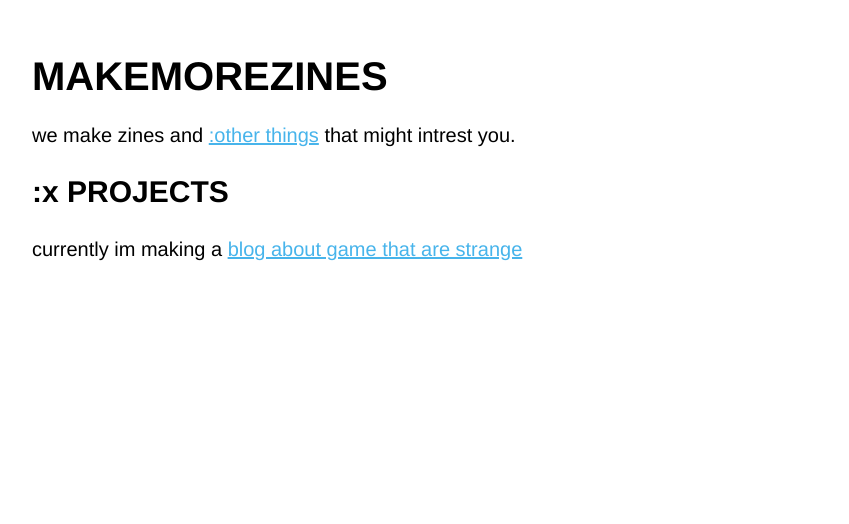
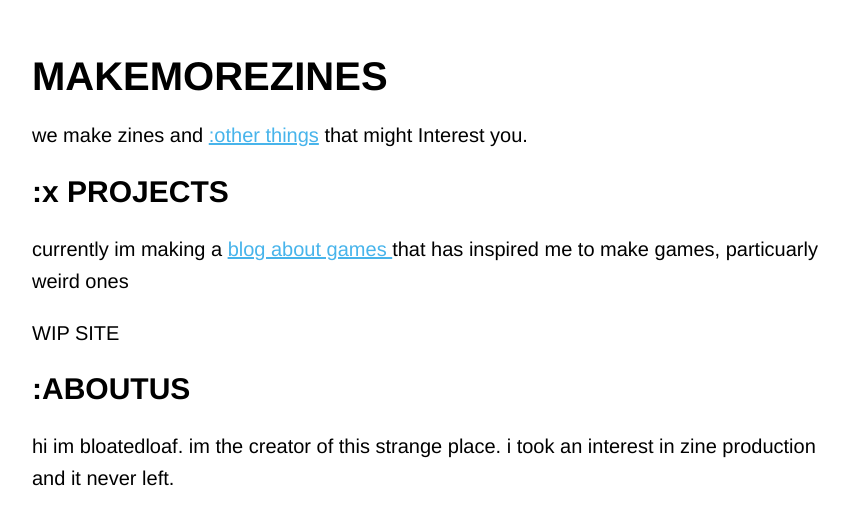
Before and after one commit to BloatedloafYT/MAKEMOREZINES, a plain HTML site: page index.html in a window 1280 px wide. Shown: the whole page, without its empty margins (208-1057 px from the left). Drawn offline with Linux system fonts and the light colour scheme.

Commit message:
Update index.html

```diff
--- a/index.html
+++ b/index.html
@@ -1,7 +1,7 @@
 <!DOCTYPE html>
 <html lang="en">
 <head>
-  <title>Hello, world!</title>
+  <title>MAKEMOREZINESDOTCO</title>
   <meta charset="UTF-8" />
   <meta name="viewport" content="width=device-width,initial-scale=1" />
   <meta name="description" content="" />
@@ -10,8 +10,11 @@
 </head>
 <body>
   <h1>MAKEMOREZINES</h1>
-  <p>we make zines and <a href = #PROJECTS>:other things</a> that might intrest you.</p>
+  <p>we make zines and <a href = #PROJECTS>:other things</a> that might Interest you.</p>
   <h2>:x PROJECTS</h2>
-  <p>currently im making a <a href = https://too-much-gay-games.tumblr.com/> blog about game that are strange</a></p>
+  <p>currently im making a <a href = https://too-much-gay-games.tumblr.com/> blog about games </a>that has inspired me to make games, particuarly weird ones</p>
+  <p>WIP SITE</p>
+<h2>:ABOUTUS</h2>
+<p>hi im bloatedloaf. im the creator of this strange place. i took an interest in zine production and it never left.</p>
 </body>
 </html>
```
